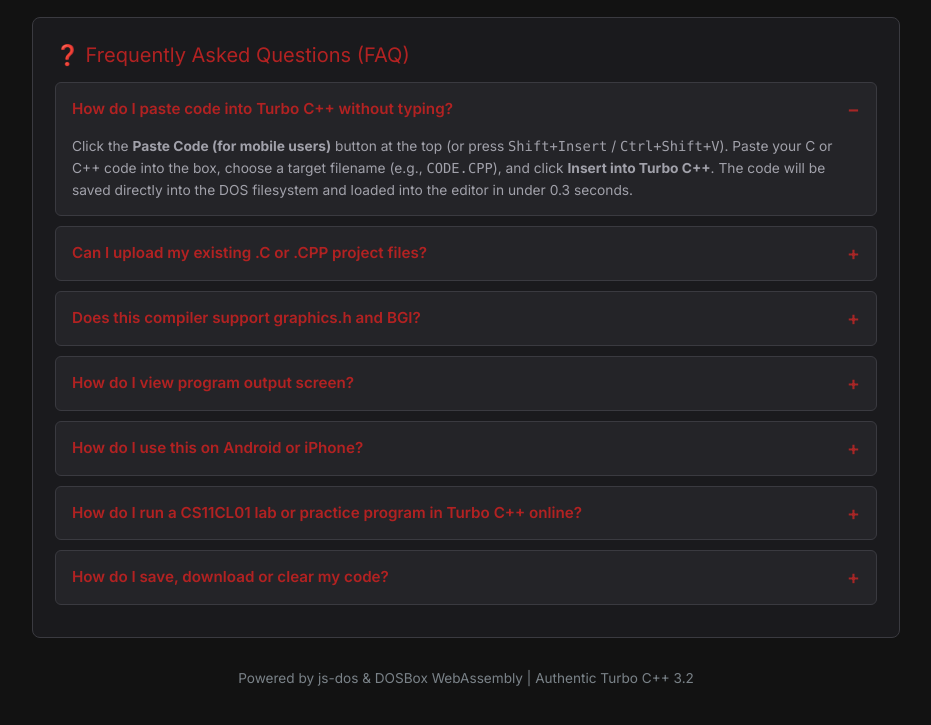
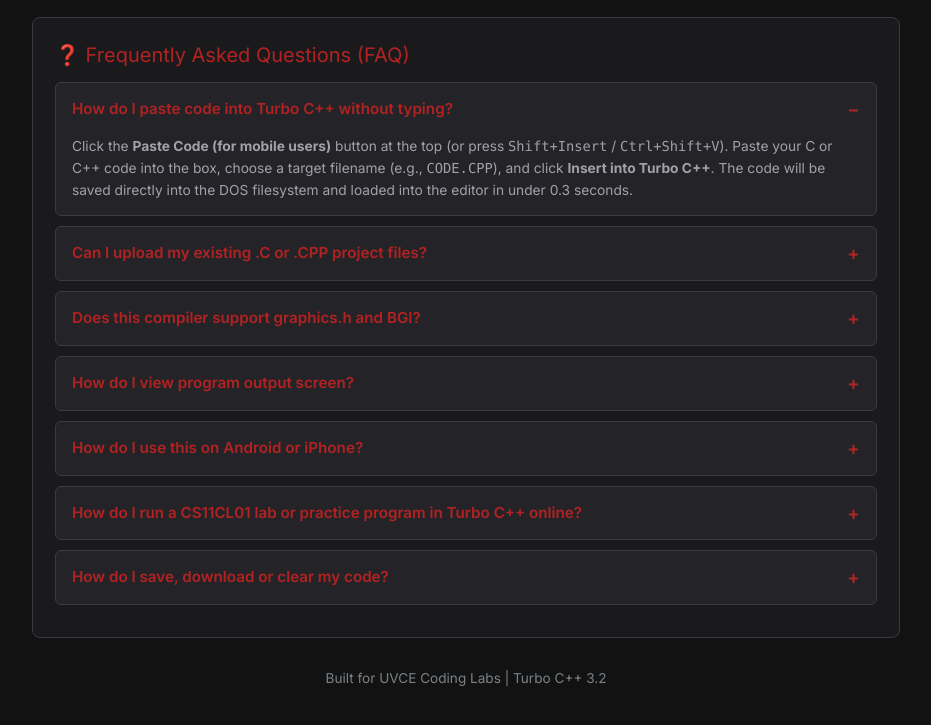
Before and after one commit to runnerspeed80-dotcom/turbo_c_lab, a website: page index.html in a window 1280 px wide. Shown: the part 1528-2253 px from the top of the page, without its empty margins (304-1235 px from the left). Drawn offline with Linux system fonts and the light colour scheme.

```diff
--- a/index.html
+++ b/index.html
@@ -1808,7 +1808,7 @@ void main() {
   </section>
 
   <footer>
-    Powered by js-dos &amp; DOSBox WebAssembly | Authentic Turbo C++ 3.2
+    Built for UVCE Coding Labs | Turbo C++ 3.2
   </footer>
 </main>
 
```
